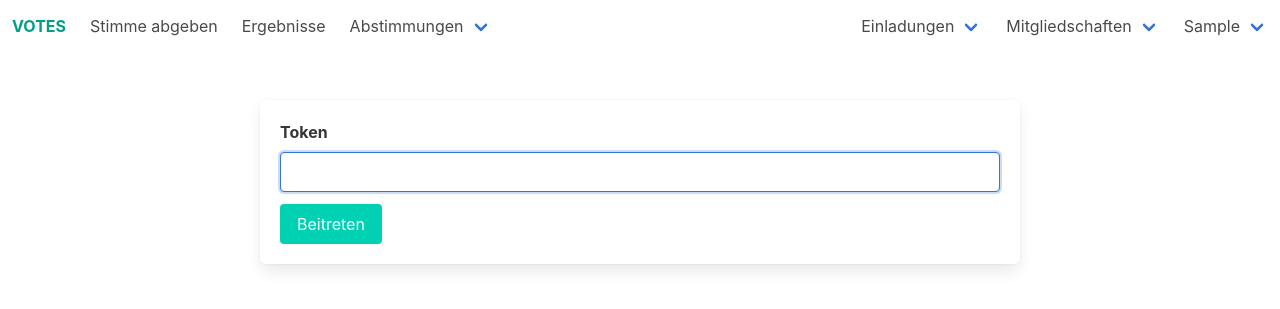
After one commit to aiventimptner/faking-vote, a Django app: page /votes/join/ in a window 1280 px wide. The commit adds this page. Shown: the top 309 px of the page. Run offline with Django 3.2, Linux system fonts and the light colour scheme; the visitor is signed in with stand-in values (Sample User, id 1); data that the repository does not hold is empty; some libraries are stand-ins or nearby versions.

Commit message:
Add form to join teams

```diff
--- a/votes/forms.py
+++ b/votes/forms.py
@@ -1,7 +1,7 @@
 from datetime import timedelta
 from django import forms
 from django.contrib.auth.models import User
-from django.core.exceptions import ValidationError
+from django.core.exceptions import ValidationError, ObjectDoesNotExist
 from django.utils import timezone
 
 from .models import Decision, Option, Vote, Invitation, Team
@@ -120,3 +120,26 @@ class InvitationForm(forms.ModelForm):
             'teams': forms.CheckboxSelectMultiple(),
             'expiry': forms.HiddenInput(),
         }
+
+
+class JoinTeamForm(forms.Form):
+    token = forms.CharField(
+        widget=forms.TextInput(attrs={
+            'class': "input",
+            'autofocus': "",
+        }),
+        required=True,
+    )
+
+    def clean_token(self):
+        data = self.cleaned_data['token']
+
+        try:
+            invitation = Invitation.objects.get(token=data)
+        except ObjectDoesNotExist:
+            raise ValidationError("Der Token ist ungültig.", code='invalid')
+
+        if timezone.now() > invitation.expiry:
+            raise ValidationError("Der Token ist abgelaufen.", code='invalid')
+
+        return data
--- /dev/null
+++ b/votes/templates/votes/join.html
@@ -0,0 +1,27 @@
+{% extends 'votes/base_decision.html' %}
+
+{% block column %}
+<div class="box">
+    <form method="post">
+        {% csrf_token %}
+
+        <div class="field">
+            <div class="control">
+                <label class="label" for="{{ form.token.id_for_label }}">{{ form.token.label }}</label>
+
+                {{ form.token }}
+
+                {% for error in form.token.errors %}
+                <p class="help is-danger">{{ error }}</p>
+                {% endfor %}
+            </div>
+        </div>
+
+        <div class="field">
+            <div class="control">
+                <button class="button is-primary" type="submit">Beitreten</button>
+            </div>
+        </div>
+    </form>
+</div>
+{% endblock %}
--- a/votes/templates/votes/navigation.html
+++ b/votes/templates/votes/navigation.html
@@ -46,7 +46,7 @@
 
                     <hr class="navbar-divider">
 
-                    <a class="navbar-item" href="#"><del>Team beitreten</del></a>
+                    <a class="navbar-item" href="{% url 'votes:join' %}">Team beitreten</a>
                 </div>
             </div>
 
--- a/votes/urls.py
+++ b/votes/urls.py
@@ -8,6 +8,7 @@ urlpatterns = [
     path('create/', views.DecisionCreate.as_view(), name='create'),
     path('invitations/', views.Invitations.as_view(), name='invitations'),
     path('invitations/create/', views.InvitationCreate.as_view(), name='invite'),
+    path('join/', views.JoinTeam.as_view(), name='join'),
     path('owned/', views.DecisionsOwned.as_view(), name='owned'),
     path('results/', views.Results.as_view(), name='results'),
     path('<int:pk>/', views.DecisionInfo.as_view(), name='info'),
--- a/votes/views.py
+++ b/votes/views.py
@@ -8,7 +8,7 @@ from django.utils import timezone
 from django.views.generic import ListView, DetailView
 from django.views.generic.edit import FormView
 
-from .forms import DecisionForm, VoteForm, InvitationForm
+from .forms import DecisionForm, VoteForm, InvitationForm, JoinTeamForm
 from .models import Decision, Option, Invitation, Team
 
 
@@ -158,3 +158,19 @@ class InvitationCreate(LoginRequiredMixin, FormView):
         form.instance.creator = self.request.user
         form.save()
         return super().form_valid(form)
+
+
+class JoinTeam(LoginRequiredMixin, FormView):
+    template_name = 'votes/join.html'
+    form_class = JoinTeamForm
+    success_url = reverse_lazy('votes:invitations')
+
+    def form_valid(self, form):
+        token = form.cleaned_data['token']
+        invitation = Invitation.objects.get(token=token)
+
+        user = self.request.user
+        user.teams.add(*invitation.teams.all())
+        user.save()
+
+        return super().form_valid(form)
```
